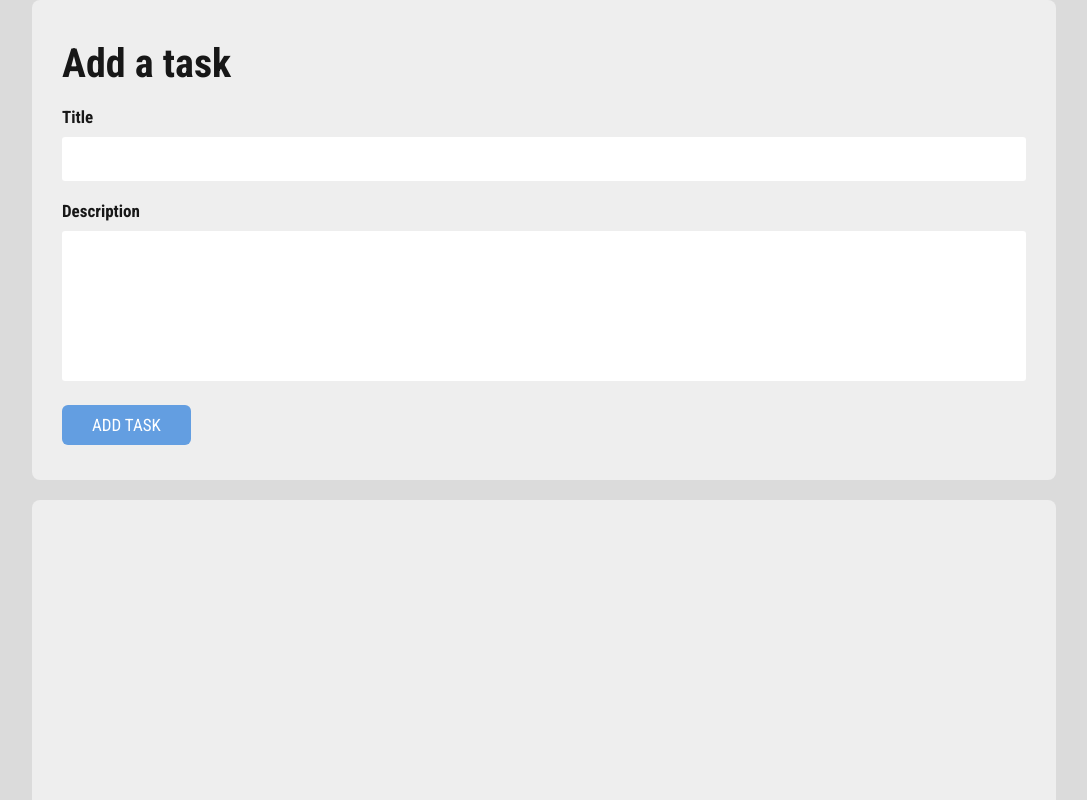
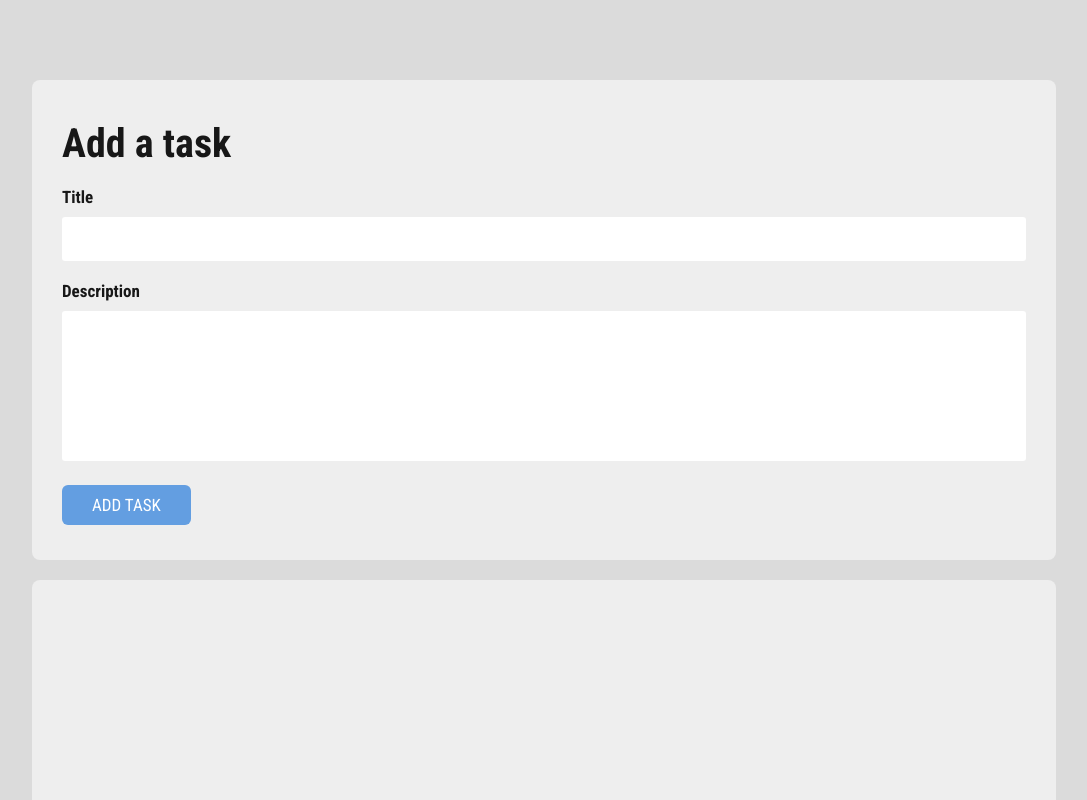
Before and after one commit to whydoIevenCode/task-manager, a React (Create React App) app: page / in a window 1280 px wide. Shown: the top 800 px of the page, without its empty margins (96-1183 px from the left). Built offline with nearby package versions, Linux system fonts and the light colour scheme.

Commit message:
responsive changes

```diff
--- a/src/index.scss
+++ b/src/index.scss
@@ -12,6 +12,7 @@ body {
   font-size: 1.7rem;
   font-family: "Roboto Condensed", sans-serif;
   background-color: rgb(219, 219, 219);
+  padding: 8rem 0;
 }
 
 a,
```
